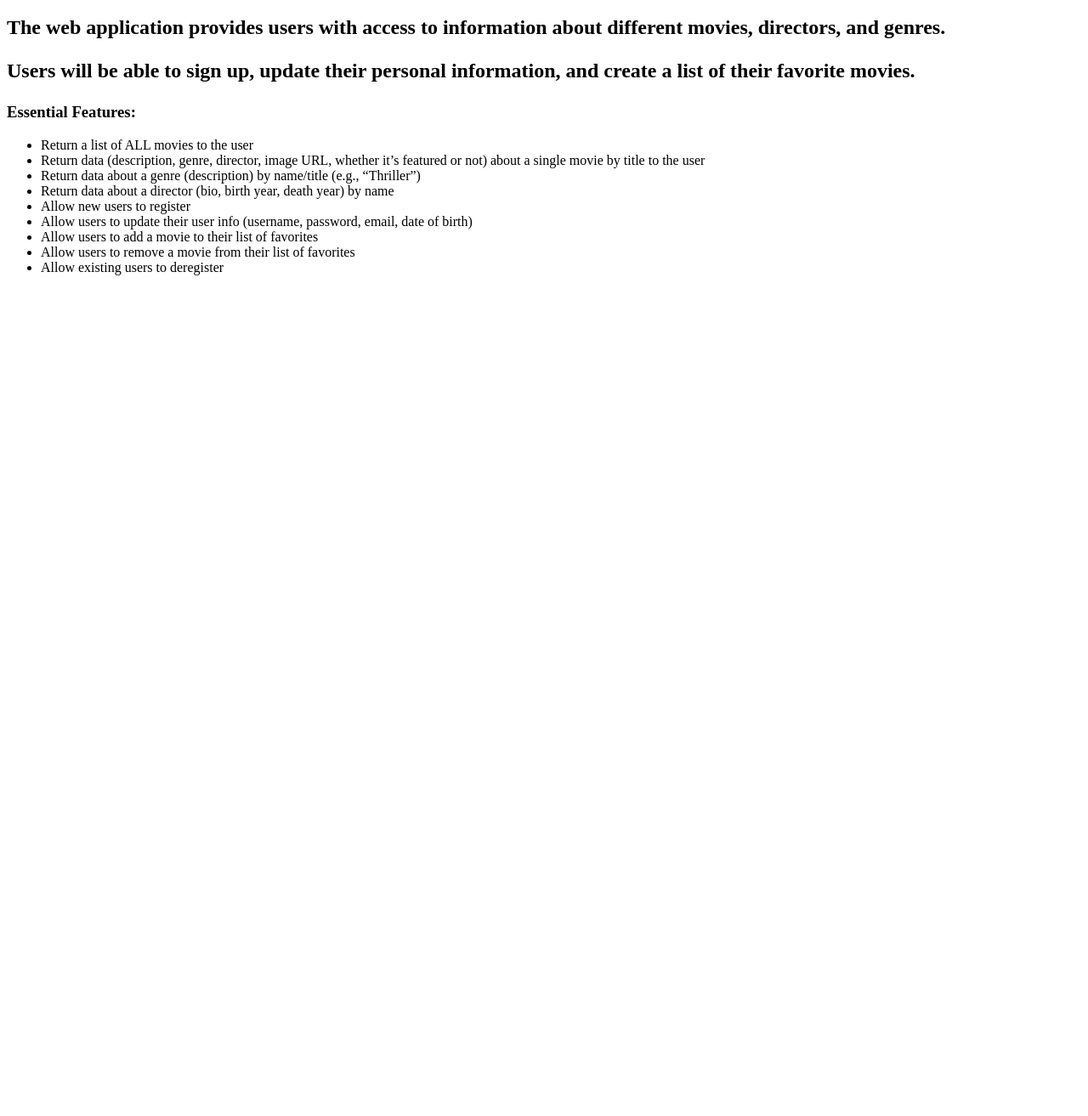
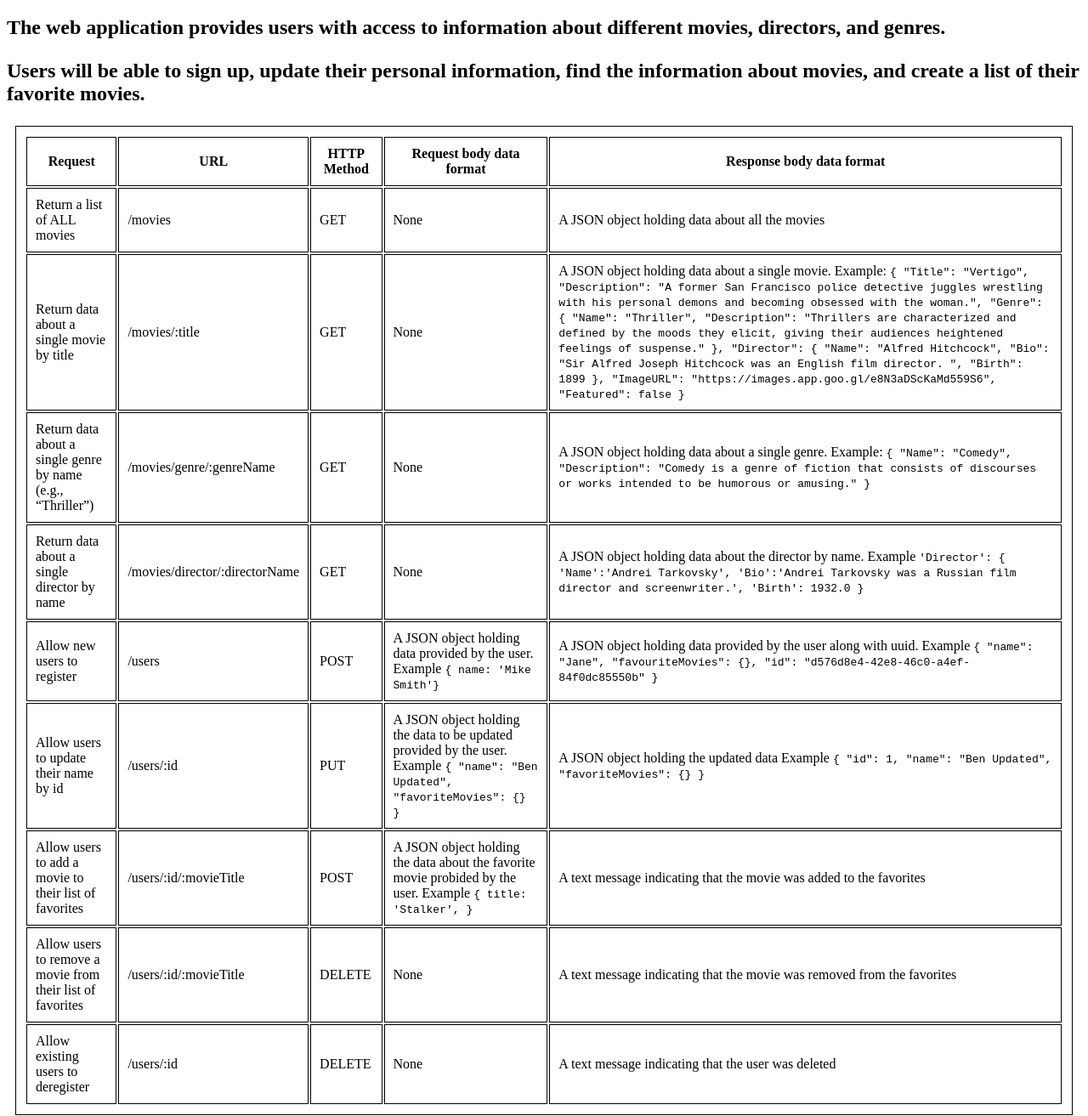
Before and after one commit to DevMarg/movie_api, a website: page public/documentation.html in a window 1280 px wide. Shown: the part 61-1374 px from the top of the page at 85% size. Before the commit the page ends 800 px from the top, so only its background shows below. Drawn offline with Linux system fonts and the light colour scheme.

Commit message:
Added documentation regarding endpoints
Added a list of URL endpoints and request methods used in the app

```diff
--- a/public/documentation.html
+++ b/public/documentation.html
@@ -4,10 +4,18 @@
     <meta charset="UTF-8" />
     <meta name="viewport" content="width=device-width, initial-scale=1.0" />
     <title>Documentation</title>
+    <style>
+      table,
+      th,
+      td {
+        margin: 10px;
+        padding: 10px;
+        border: 1px solid;
+      }
+    </style>
   </head>
 
   <body>
-
     <header>
       <h1>
         The documentation for the server-side component of a “movies” web
@@ -16,49 +24,149 @@
     </header>
 
     <main>
-        <h2>
-            The web application provides users with access to information about different
-            movies, directors, and genres.
-            <p>
-                Users will be able to sign up, update their
-                personal information, and create a list of their favorite movies.
-            </p>
-        </h2>
+      <h2>
+        The web application provides users with access to information about
+        different movies, directors, and genres.
+        <p>
+          Users will be able to sign up, update their personal information, find
+          the information about movies, and create a list of their favorite
+          movies.
+        </p>
+      </h2>
 
-        <article>
-            <h3>Essential Features:</h3>
-            <ul>
-                <li>
-                    Return a list of ALL movies to the user
-                </li>
-                <li>
-                    Return data (description, genre, director, image URL, whether it’s featured or not) about a
-                    single movie by title to the user
-                </li>
-                <li>
-                    Return data about a genre (description) by name/title (e.g., “Thriller”)
-                </li>
-                <li>
-                    Return data about a director (bio, birth year, death year) by name
-                </li>
-                <li>
-                    Allow new users to register
-                </li>
-                <li>
-                    Allow users to update their user info (username, password, email, date of birth)
-                </li>
-                <li>
-                    Allow users to add a movie to their list of favorites
-                </li>
-                <li>
-                    Allow users to remove a movie from their list of favorites
-                </li>
-                <li>
-                    Allow existing users to deregister
-                </li>
-            </ul>
-        </article>
+      <table>
+        <thead>
+          <tr>
+            <th>Request</th>
+            <th>URL</th>
+            <th>HTTP Method</th>
+            <th>Request body data format</th>
+            <th>Response body data format</th>
+          </tr>
+        </thead>
+        <tbody>
+          <tr>
+            <td>Return a list of ALL movies</td>
+            <td>/movies</td>
+            <td>GET</td>
+            <td>None</td>
+            <td>A JSON object holding data about all the movies</td>
+          </tr>
+          <tr>
+            <td>Return data about a single movie by title</td>
+            <td>/movies/:title</td>
+            <td>GET</td>
+            <td>None</td>
+            <td>
+              A JSON object holding data about a single movie. Example:
+              <code>
+                { "Title": "Vertigo", "Description": "A former San Francisco
+                police detective juggles wrestling with his personal demons and
+                becoming obsessed with the woman.", "Genre": { "Name":
+                "Thriller", "Description": "Thrillers are characterized and
+                defined by the moods they elicit, giving their audiences
+                heightened feelings of suspense." }, "Director": { "Name":
+                "Alfred Hitchcock", "Bio": "Sir Alfred Joseph Hitchcock was an
+                English film director. ", "Birth": 1899 }, "ImageURL":
+                "https://images.app.goo.gl/e8N3aDScKaMd559S6", "Featured": false
+                }
+              </code>
+            </td>
+          </tr>
+          <tr>
+            <td>Return data about a single genre by name (e.g., “Thriller”)</td>
+            <td>/movies/genre/:genreName</td>
+            <td>GET</td>
+            <td>None</td>
+            <td>
+              A JSON object holding data about a single genre. Example:
+              <code>
+                { "Name": "Comedy", "Description": "Comedy is a genre of fiction
+                that consists of discourses or works intended to be humorous or
+                amusing." }
+              </code>
+            </td>
+          </tr>
+          <tr>
+            <td>Return data about a single director by name</td>
+            <td>/movies/director/:directorName</td>
+            <td>GET</td>
+            <td>None</td>
+            <td>
+              A JSON object holding data about the director by name. Example
+              <code>
+                'Director': { 'Name':'Andrei Tarkovsky', 'Bio':'Andrei Tarkovsky
+                was a Russian film director and screenwriter.', 'Birth': 1932.0
+                }
+              </code>
+            </td>
+          </tr>
+          <tr>
+            <td>Allow new users to register</td>
+            <td>/users</td>
+            <td>POST</td>
+            <td>
+              A JSON object holding data provided by the user. Example
+              <code> { name: 'Mike Smith'} </code>
+            </td>
+            <td>
+              A JSON object holding data provided by the user along with uuid.
+              Example
+              <code>
+                { "name": "Jane", "favouriteMovies": {}, "id":
+                "d576d8e4-42e8-46c0-a4ef-84f0dc85550b" }
+              </code>
+            </td>
+          </tr>
+          <tr>
+            <td>Allow users to update their name by id</td>
+            <td>/users/:id</td>
+            <td>PUT</td>
+            <td>
+              A JSON object holding the data to be updated provided by the user.
+              Example
+              <code> { "name": "Ben Updated", "favoriteMovies": {} } </code>
+            </td>
+            <td>
+              A JSON object holding the updated data Example
+              <code>
+                { "id": 1, "name": "Ben Updated", "favoriteMovies": {} }
+              </code>
+            </td>
+          </tr>
+          <tr>
+            <td>Allow users to add a movie to their list of favorites</td>
+            <td>/users/:id/:movieTitle</td>
+            <td>POST</td>
+            <td>
+              A JSON object holding the data about the favorite movie probided
+              by the user. Example
+              <code> { title: 'Stalker', } </code>
+            </td>
+            <td>
+              A text message indicating that the movie was added to the
+              favorites
+            </td>
+          </tr>
+          <tr>
+            <td>Allow users to remove a movie from their list of favorites</td>
+            <td>/users/:id/:movieTitle</td>
+            <td>DELETE</td>
+            <td>None</td>
+            <td>
+              A text message indicating that the movie was removed from the
+              favorites
+            </td>
+          </tr>
+          <tr>
+            <td>Allow existing users to deregister</td>
+            <td>/users/:id</td>
+            <td>DELETE</td>
+            <td>None</td>
+            <td>A text message indicating that the user was deleted</td>
+          </tr>
+        </tbody>
+      </table>
     </main>
-
   </body>
 </html>
```
